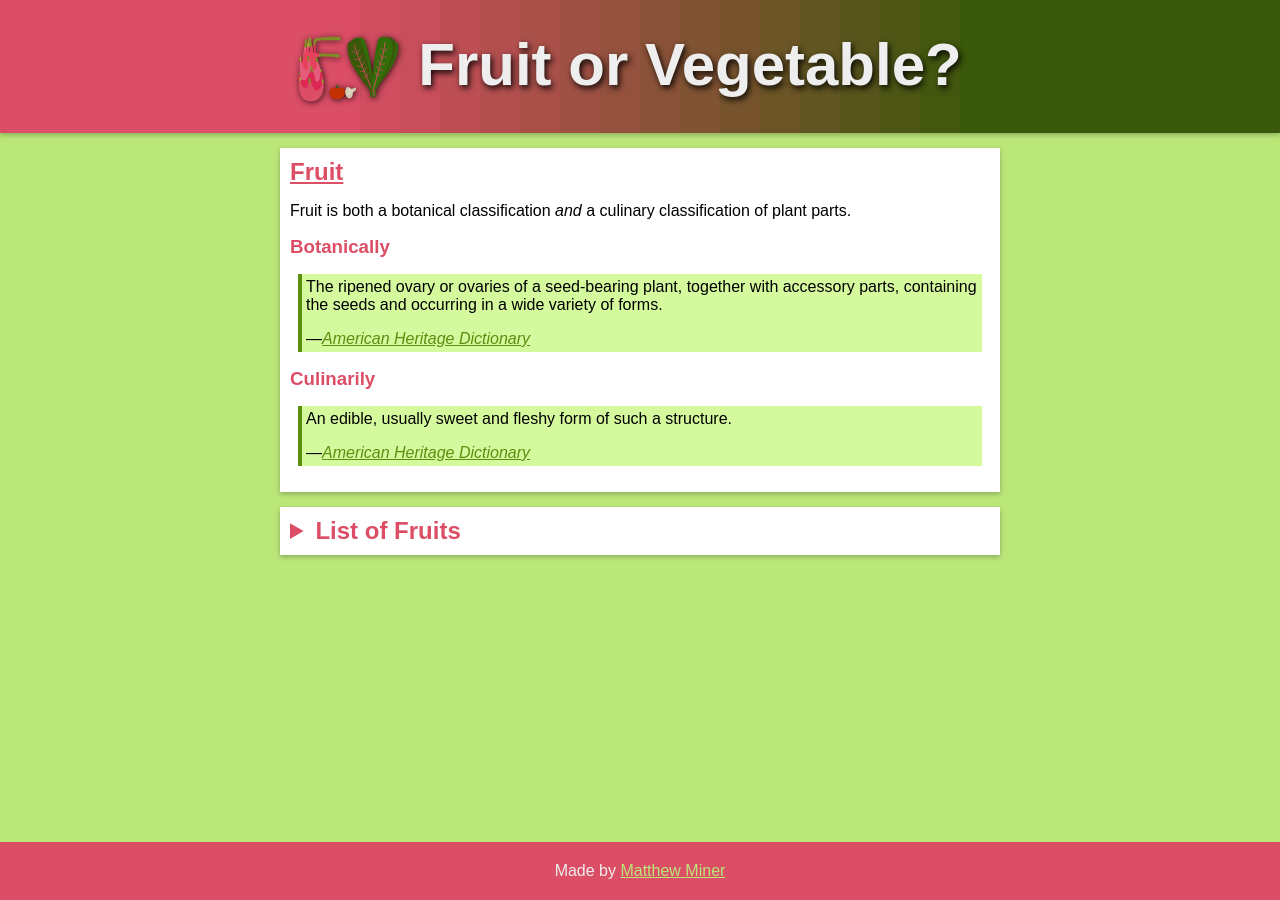
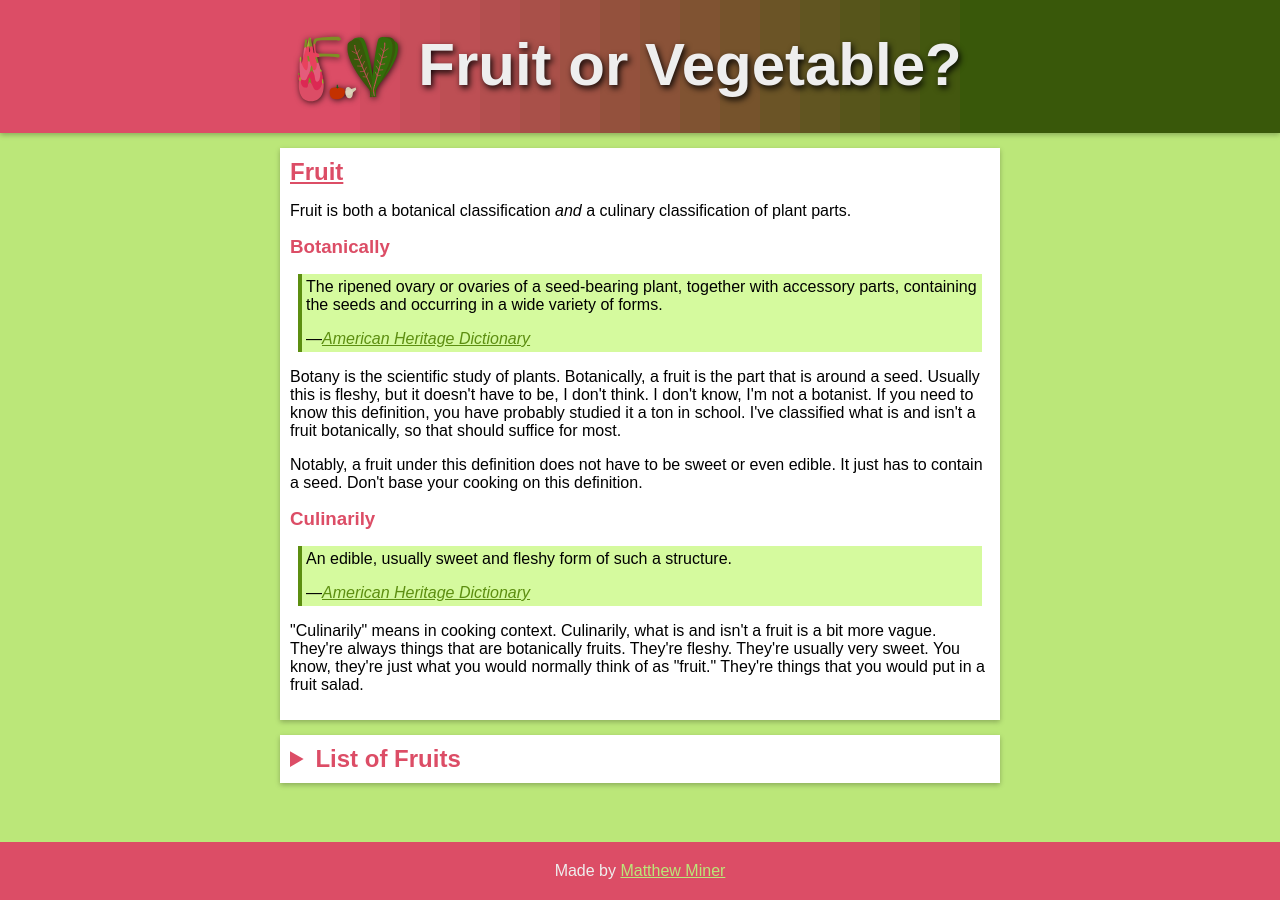
Before and after one commit to mminer237/fruitorvegetable, a Jekyll site: the page built from _types/fruit.html, in a window 1280 px wide. Built offline with Jekyll 4.4.1, drawn with Linux system fonts in a browser that asks for light colours.

Commit message:
Actually wrote explanations

```diff
--- a/_types/fruit.html
+++ b/_types/fruit.html
@@ -10,8 +10,11 @@ type: fruit
 	<p>The ripened ovary or ovaries of a seed-bearing plant, together with accessory parts, containing the seeds and occurring in a wide variety of forms.</p>
 	<div class="quote-signature"><a href="https://ahdictionary.com/word/search.html?q=fruit"><i>American Heritage Dictionary</i></a></div>
 </blockquote>
+<p>Botany is the scientific study of plants. Botanically, a fruit is the part that is around a seed. Usually this is fleshy, but it doesn't have to be, I don't think. I don't know, I'm not a botanist. If you need to know this definition, you have probably studied it a ton in school. I've classified what is and isn't a fruit botanically, so that should suffice for most.</p>
+<p>Notably, a fruit under this definition does not have to be sweet or even edible. It just has to contain a seed. Don't base your cooking on this definition.</p>
 <h3>Culinarily</h3>
 <blockquote cite="https://ahdictionary.com/word/search.html?q=fruit">
 	<p>An edible, usually sweet and fleshy form of such a structure.</p>
 	<div class="quote-signature"><a href="https://ahdictionary.com/word/search.html?q=fruit"><i>American Heritage Dictionary</i></a></div>
 </blockquote>
+<p>"Culinarily" means in cooking context. Culinarily, what is and isn't a fruit is a bit more vague. They're always things that are botanically fruits. They're fleshy. They're usually very sweet. You know, they're just what you would normally think of as "fruit." They're things that you would put in a fruit salad.</p>
```
